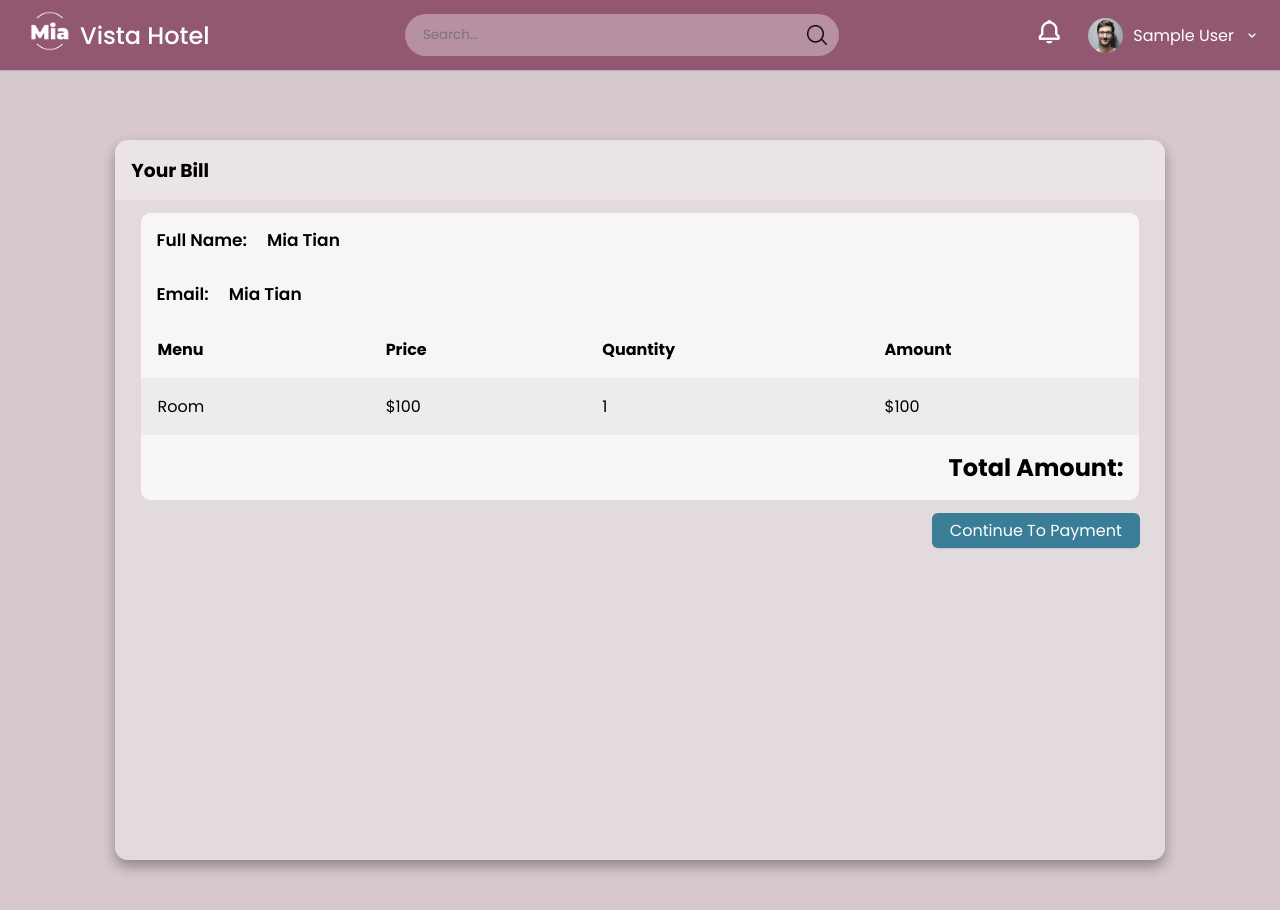
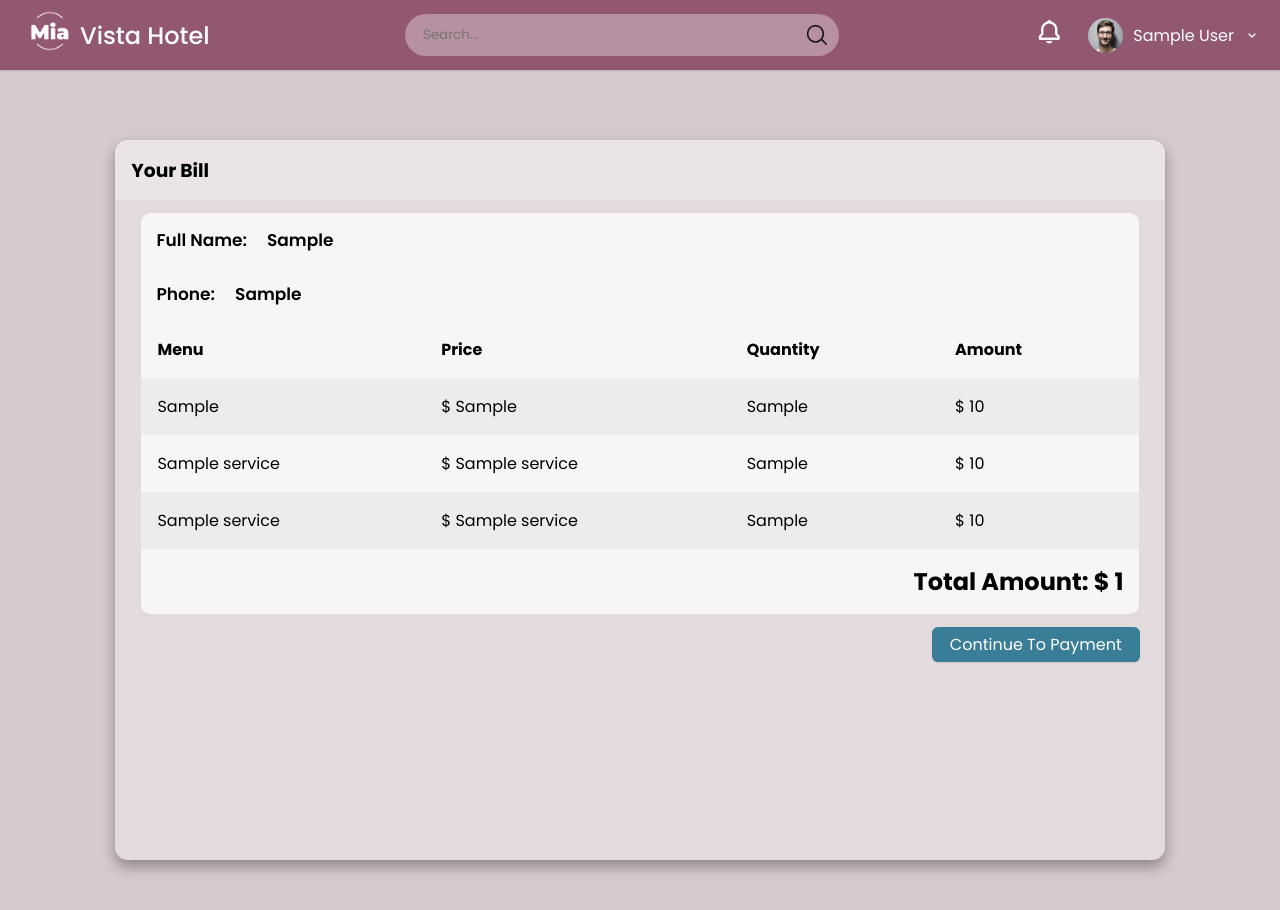
Before and after one commit to MiaTian1024/Hotel-Management-System, a Flask app: template project/templates/bill.html in a window 1280 px wide. Run offline with Flask 3, Linux system fonts and the light colour scheme; the visitor is signed in with stand-in values (Sample User, id 1); the template is opened without the code that fills it: most values are stand-ins (such as "Sample title", 1, 10 or a date in 2020); parts of the project's set-up code (start-up, migrations or seed data) failed here and were passed over; some libraries are stand-ins or nearby versions.

Commit message:
display bill information

```diff
--- a/project/templates/bill.html
+++ b/project/templates/bill.html
@@ -14,11 +14,11 @@
        <div class='bill-container'>
           <div class="bill-row">
             <span>Full Name:</span>
-            <span>Mia Tian</span>
+            <span>{{billInfo[2]}}</span>
           </div>
           <div class="bill-row">
-            <span>Email:</span>
-            <span>Mia Tian</span>
+            <span>Phone:</span>
+            <span>{{billInfo[3]}}</span>
           </div>
           <div>
             <table>
@@ -29,15 +29,27 @@
                     <th>Amount<th>
                 </tr>
                 <tr>
-                    <td>Room<td>
-                    <td>$100<td>
-                    <td>1<td>
-                    <td>$100<td>
+                    <td>{{billInfo[9]}}<td>
+                    <td>$ {{billInfo[10]}}<td>
+                    <td>{{billInfo[5]}}<td>
+                    <td>$ {{roomPrice}}<td>
                 </tr>
+                <tr>
+                  <td>{{service[0][1]}}<td>
+                  <td>$ {{service[0][2]}}<td>
+                  <td>{{billInfo[6]}}<td>
+                  <td>$ {{breakfastPrice}}<td>
+              </tr>
+              <tr>
+                <td>{{service[1][1]}}<td>
+                <td>$ {{service[1][2]}}<td>
+                <td>{{billInfo[7]}}<td>
+                <td>$ {{extraBedPrice}}<td>
+            </tr>
             </table>
           </div>
           <div class="amount-row">
-            <h2>Total Amount: </h2>
+            <h2>Total Amount: $ {{totalAmount}} </h2>
           </div>
        </div>
     </section>
--- a/project/templates/newBooking.html
+++ b/project/templates/newBooking.html
@@ -3,13 +3,13 @@
 {% block content %}
 {% include "navbar.html" %}
 
-{% if msg %}
+{% if msg  %}
   <div class="overlay_popup">
       <div class="popup">
           <i class='bx bx-check-circle'></i>
           <h2>Completed</h2>
           <p>{{ msg }}</p>
-          <a href="/bookings?id={{session.id}}" class="pay-button">Pay</a>
+          <a href="/bill?billId={{billInfo[0]}}" class="pay-button">Pay</a>
           <a href="/dashboard?id={{session.id}}" class="close-button">Back</a>
       </div>
   </div>
```
Also changed, not shown: project/queries.py (+12 -0 lines), project/routes.py (+31 -1 lines).
